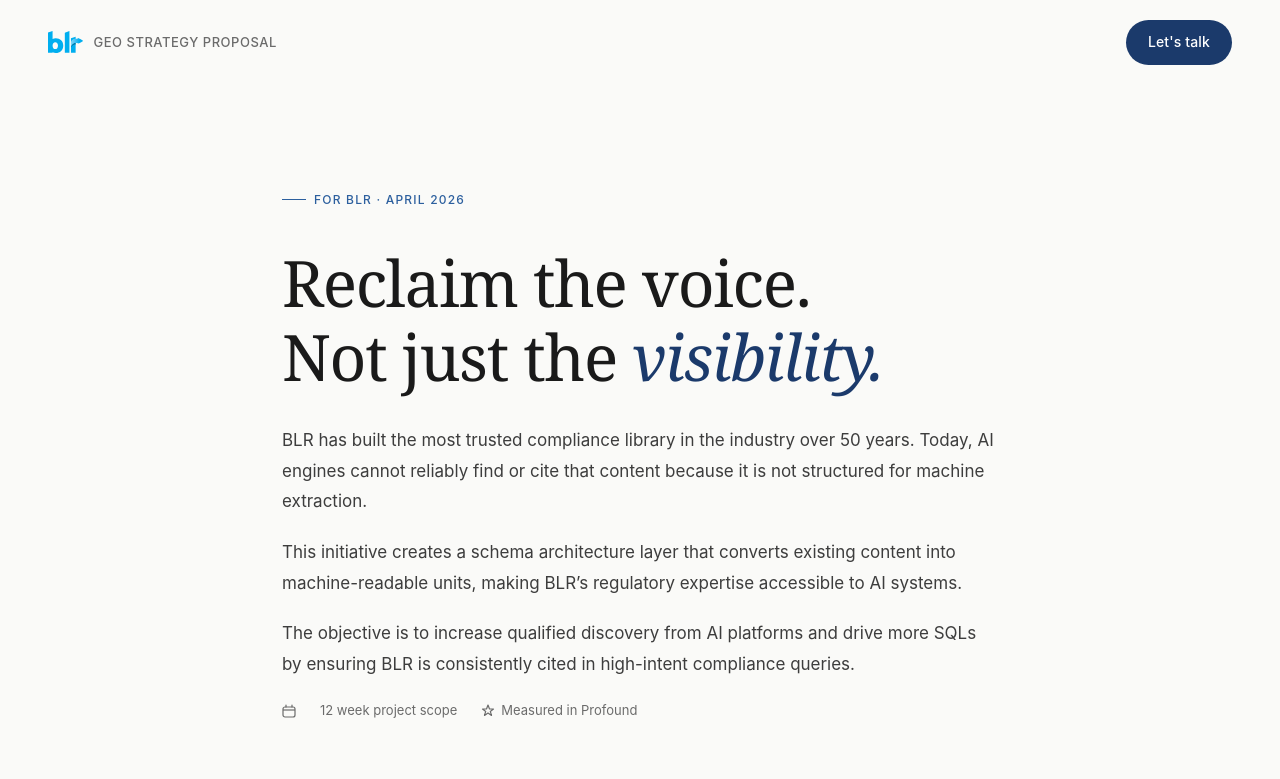
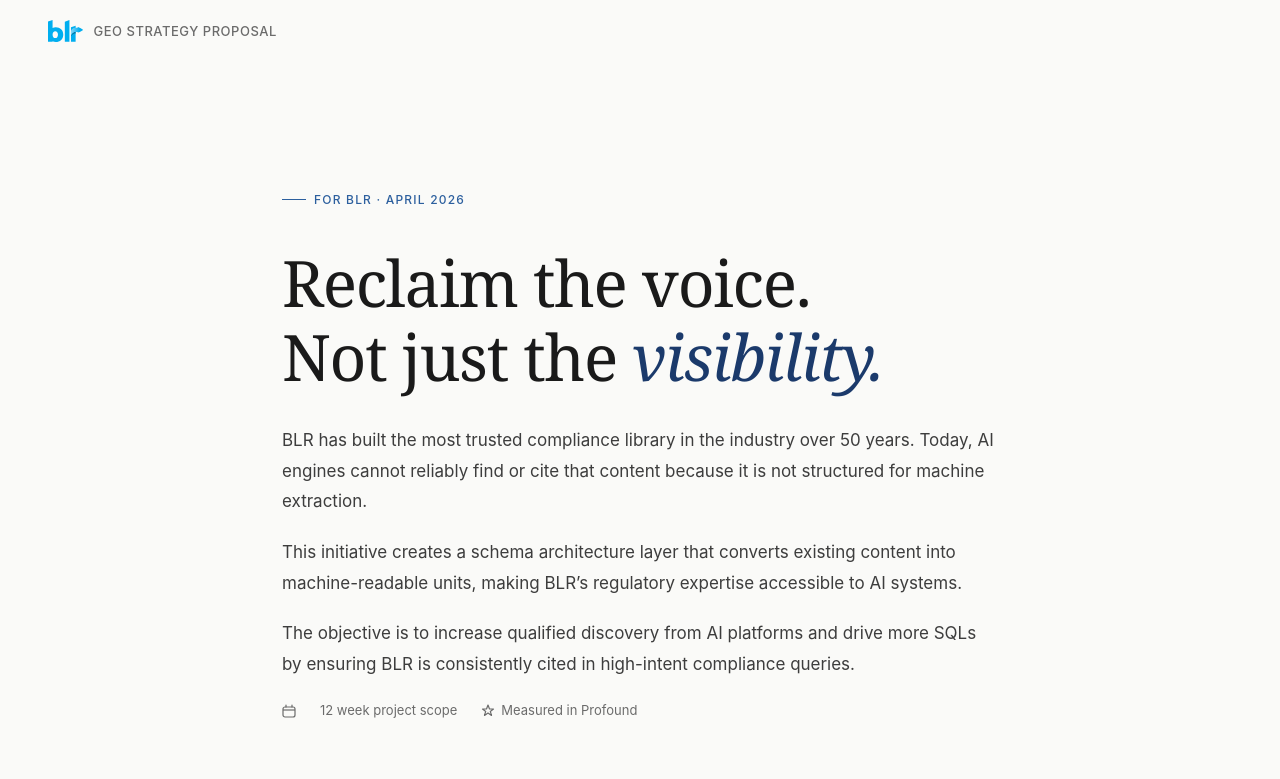
Before and after one commit to oswaldtd/blr-geo-site, a plain HTML site: page index.html in a window 1280 px wide. Shown: the top 779 px of the page. Drawn offline with Linux system fonts and the light colour scheme.

Commit message:
remove CTA from top nav

```diff
--- a/index.html
+++ b/index.html
@@ -13,7 +13,7 @@
     <img src="img/blr-logo.svg" alt="BLR" height="22">
     GEO Strategy Proposal
   </div>
-  <a href="#engage" class="nav-cta">Let's talk</a>
+  <!-- <a href="#engage" class="nav-cta">Let's talk</a> -->
 </nav>
 
 <!-- HERO -->
```
